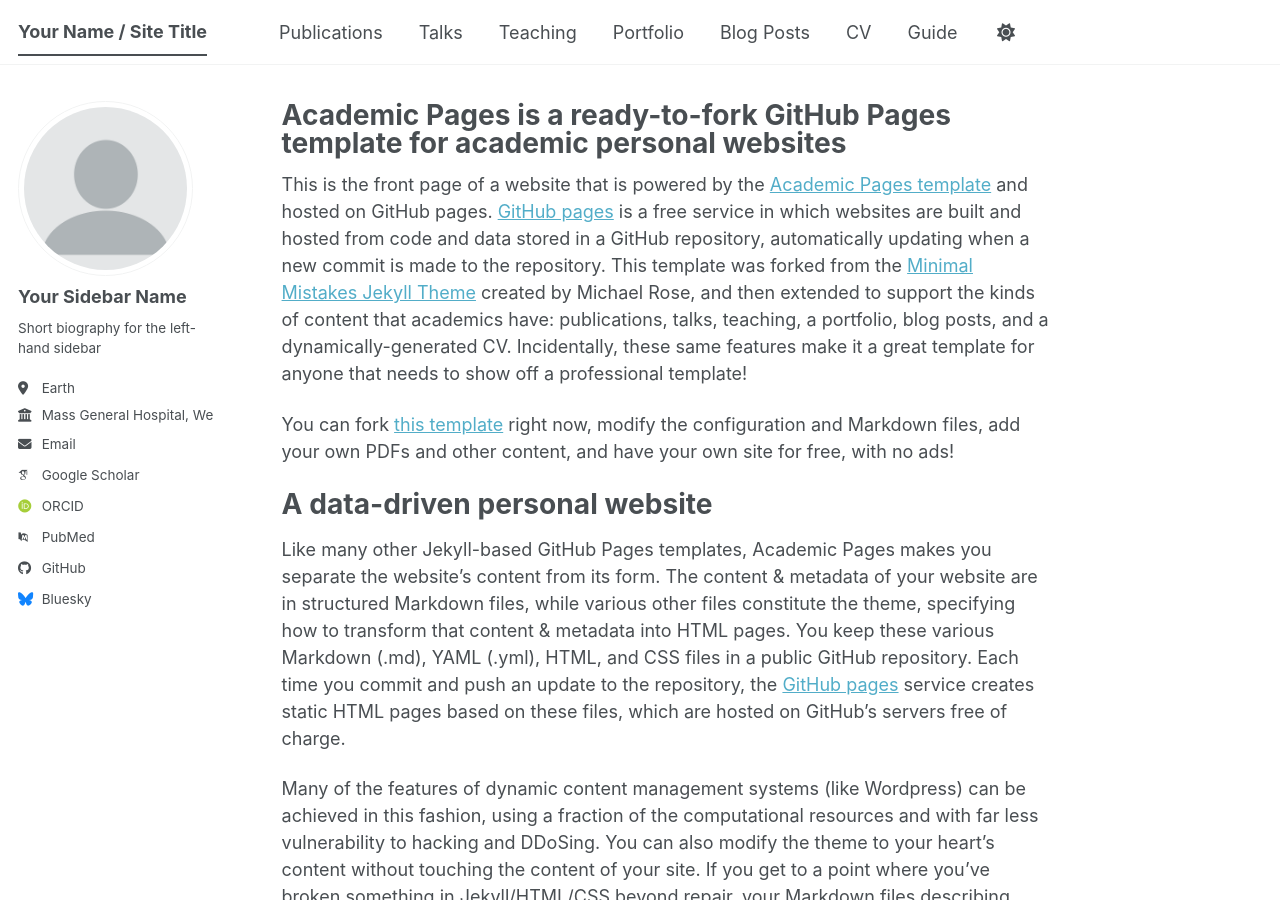
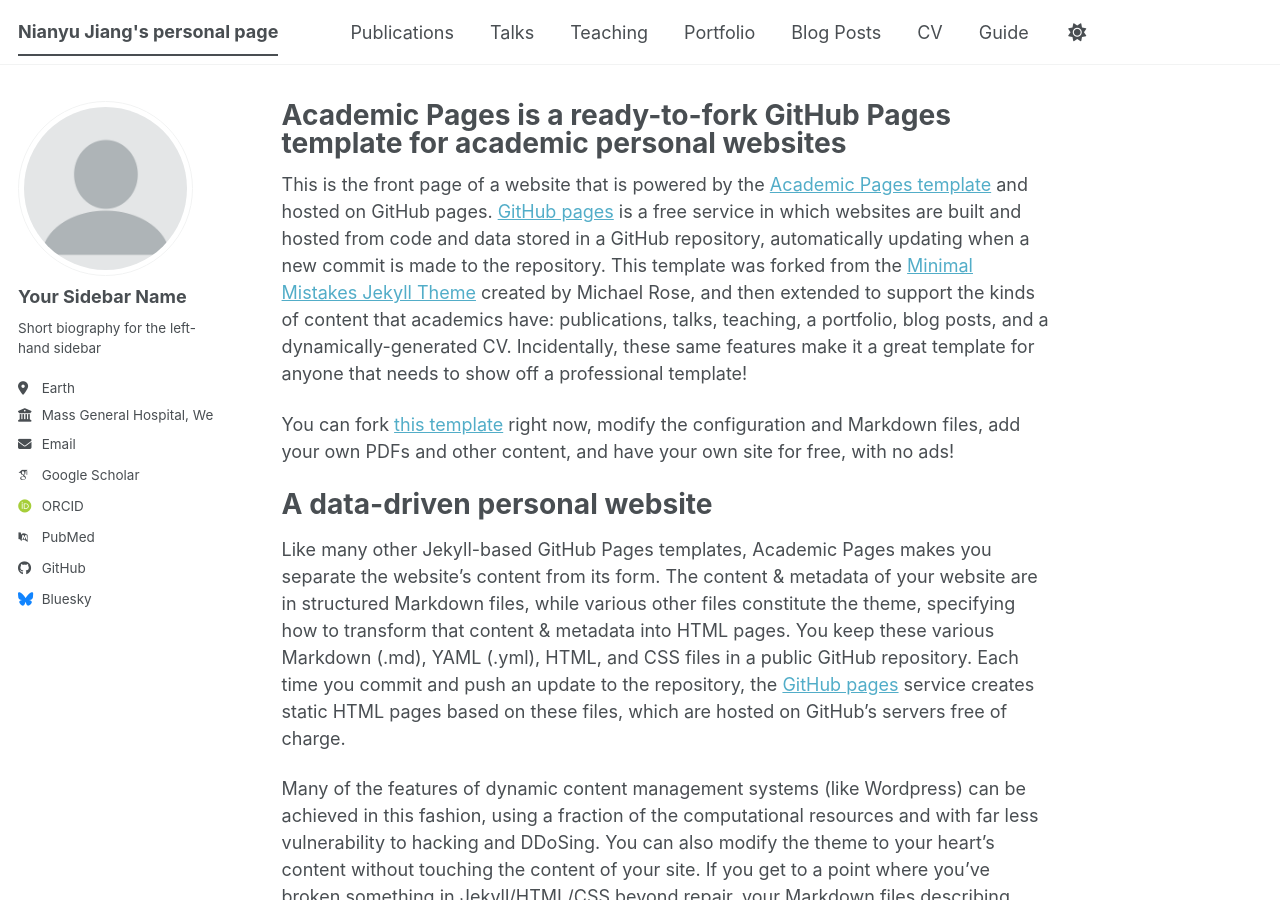
Before and after one commit to NianyuJiang/NianyuJiang.github.io, a Jekyll site: the page built from _pages/about.md, in a window 1280 px wide and 900 px high. Built offline with Jekyll 4.4.1, drawn with Linux system fonts in a browser that asks for light colours; some web fonts are replaced; a script bundle is joined from its source files by our own code; library files that are not in the unit come from our copies.

Commit message:
Update _config.yml

```diff
--- a/_config.yml
+++ b/_config.yml
@@ -9,7 +9,7 @@
 # Basic Site Settings
 locale                   : "en-US"
 site_theme               : "default" # The available themes options are "default", "air", "sunrise", "mint", "dirt" and "contrast"
-title                    : "Your Name / Site Title"
+title                    : "Nianyu Jiang's personal page"
 title_separator          : "-"
 name                     : &name "Your Name"
 description              : &description "Your Name's academic portfolio"   # Update this with a general description of your site, this is the default if not overridden by a page
```
